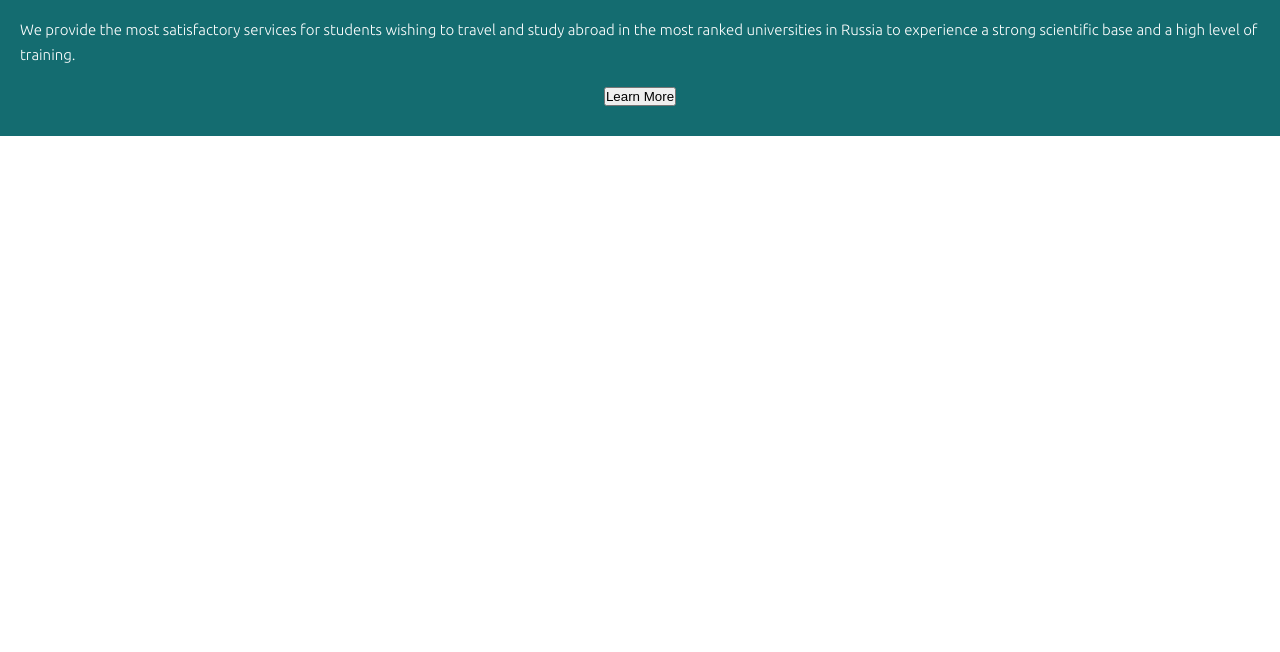
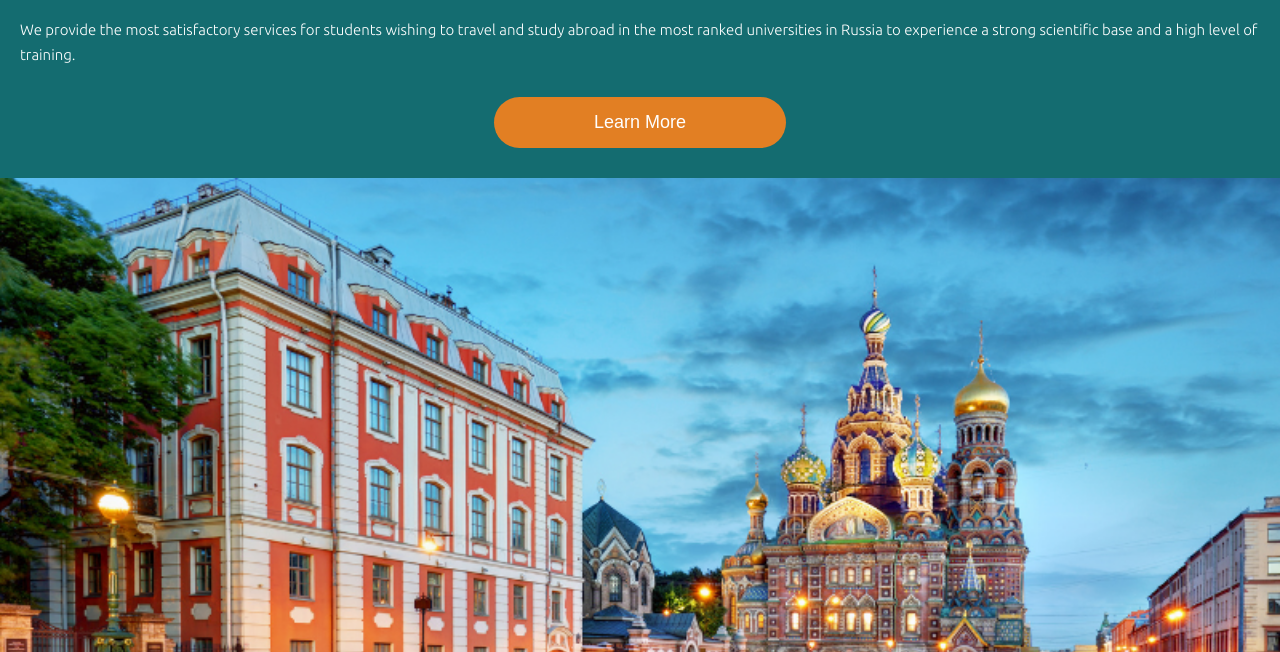
Before and after one commit to L2oukmane/UCHIMSA, a website: page index.html in a window 1280 px wide. Shown: the part 148-800 px from the top of the page. Drawn offline with Linux system fonts and the light colour scheme.

Commit message:
Add description Banner

```diff
--- a/index.html
+++ b/index.html
@@ -29,6 +29,8 @@
 			<p class="description-para">We provide the most satisfactory services for students wishing to travel and study abroad in the most ranked universities in Russia to experience a strong scientific base and a high level of training.</p>
 			<button type="button" class="contact-btn">Learn More</button>
 		</div>
+		<img class="study-banner" src="/imgs/studyBanner.png" alt="Study Banner">
+
 	</section>
   <script src="script.js"></script>
 </body>
--- a/style.css
+++ b/style.css
@@ -49,12 +49,19 @@
     color: #fff;
 }
 
+.Description{
+    margin:0;
+    padding:0;
+    background-color:#58C7CC;
+    border-radius:45px;
+}
+
 .description__container{
     display:flex;
     flex-direction: column;
     align-items: center;
     justify-content: center;
-    gap: 20px;;
+    gap: 20px;
     font-family: 'Ubuntu', sans-serif;
     height: 100%;
     padding: 30px 20px;
@@ -74,3 +81,21 @@
     line-height:25px;
     font-weight:300;
 }
+
+.contact-btn{
+    background-color:#E27F23;
+    padding:15px 100px;
+    color:#FFFF;
+    border: none;
+    border-radius:26px;
+    margin-top: 10px;
+    font-size:18px;
+}
+
+.study-banner{
+    width:100%;
+    height:100%;
+    margin-bottom: 35px;
+    border-bottom-left-radius: 35px;
+    border-bottom-right-radius: 35px;
+}
```
Also changed, not shown: imgs/studyBanner.png (added), imgs/studyBanner1.jpg (deleted).
